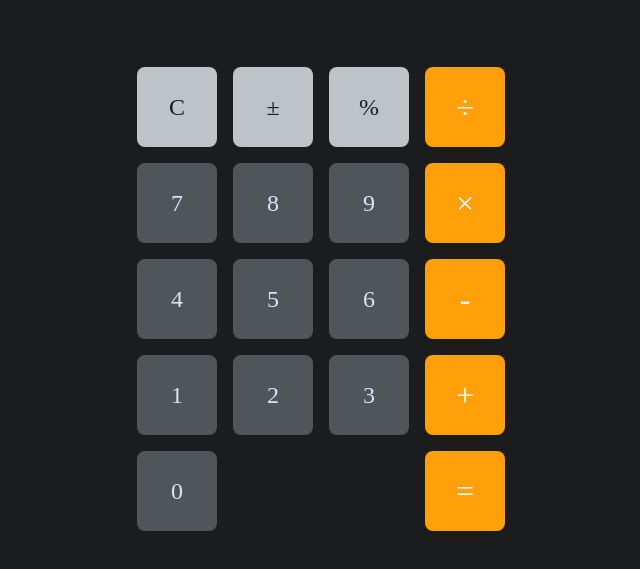
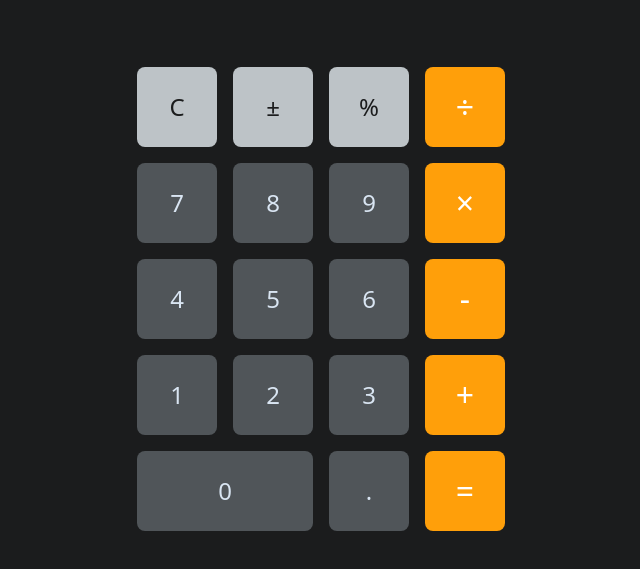
Before and after one commit to hrvstr/calculator, a plain HTML site: page index.html in a window 1280 px wide. Shown: the part 133-702 px from the top of the page, without its empty margins (319-959 px from the left). Drawn offline with Linux system fonts and the light colour scheme.

Commit message:
Dynamically create action keys

```diff
--- a/index.html
+++ b/index.html
@@ -13,11 +13,7 @@
       <div id="display"></div>
       <div id="keys">
         <div>
-          <div id="functions" class="keyGroup">
-            <div class="key">C</div>
-            <div class="key">±</div>
-            <div class="key">%</div>
-          </div>
+          <div id="actions" class="keyGroup"></div>
           <div id="numbers" class="keyGroup"></div>
         </div>
         <div>
--- a/script.js
+++ b/script.js
@@ -1,6 +1,7 @@
 const display = document.getElementById("display");
 const numberGroup = document.getElementById("numbers");
 const operatorGroup = document.getElementById("operators");
+const actionGroup = document.getElementById("actions");
 
 // Create number keys
 for (i = 9; i >= 0; i--) {
@@ -17,8 +18,38 @@ for (i = 9; i >= 0; i--) {
   });
 }
 
+// Add dot key to the number group
+const dotKey = document.createElement("div");
+dotKey.classList.add("key");
+dotKey.textContent = ".";
+numberGroup.appendChild(dotKey);
+
+// Create action keys
+const actions = [
+  {
+    name: "clear",
+    symbol: "C",
+  },
+  {
+    name: "sign",
+    symbol: "±",
+  },
+  {
+    name: "percent",
+    symbol: "%",
+  },
+];
+
+actions.forEach((action) => {
+  const div = document.createElement("div");
+  div.classList.add("key");
+  div.setAttribute("id", action.name);
+  div.textContent = action.symbol;
+  actionGroup.appendChild(div);
+});
+
 // Create operator keys
-const operatorArray = [
+const operators = [
   {
     name: "divide",
     symbol: "÷",
@@ -41,10 +72,10 @@ const operatorArray = [
   },
 ];
 
-operatorArray.forEach((operator) => {
+operators.forEach((operator) => {
   const div = document.createElement("div");
   div.classList.add("key");
-  operatorGroup.appendChild(div);
   div.setAttribute("id", operator.name);
   div.textContent = operator.symbol;
+  operatorGroup.appendChild(div);
 });
--- a/style.css
+++ b/style.css
@@ -10,7 +10,8 @@
 html {
   background: var(--background);
   color: var(--foreground);
-  font-family: ui-monospace;
+  font-family: system-ui, -apple-system, BlinkMacSystemFont, "Segoe UI", Roboto,
+    Oxygen, Ubuntu, Cantarell, "Open Sans", "Helvetica Neue", sans-serif;
 }
 
 body {
@@ -35,6 +36,7 @@ body {
 /* Keys */
 
 .key {
+  cursor: pointer;
   color: var(--foreground);
   background: var(--black-light);
   display: flex;
@@ -45,6 +47,12 @@ body {
   align-items: center;
   width: 5rem;
   height: 5rem;
+  -webkit-touch-callout: none;
+  -webkit-user-select: none;
+  -khtml-user-select: none;
+  -moz-user-select: none;
+  -ms-user-select: none;
+  user-select: none;
 }
 
 #keys {
@@ -52,8 +60,8 @@ body {
 }
 
 .keyGroup {
+  display: grid;
   gap: var(--space);
-  display: grid;
 }
 
 #operators {
@@ -67,12 +75,12 @@ body {
   font-size: 2rem;
 }
 
-#functions {
+#actions {
   margin-bottom: var(--space);
   grid-template-columns: auto auto auto;
 }
 
-#functions > div {
+#actions > div {
   background: #bdc3c7;
   color: var(--background);
 }
@@ -95,3 +103,8 @@ body {
 #num3 {
   grid-column-start: 3;
 }
+
+#num0 {
+  grid-column: 1 / span 2;
+  width: unset;
+}
```
